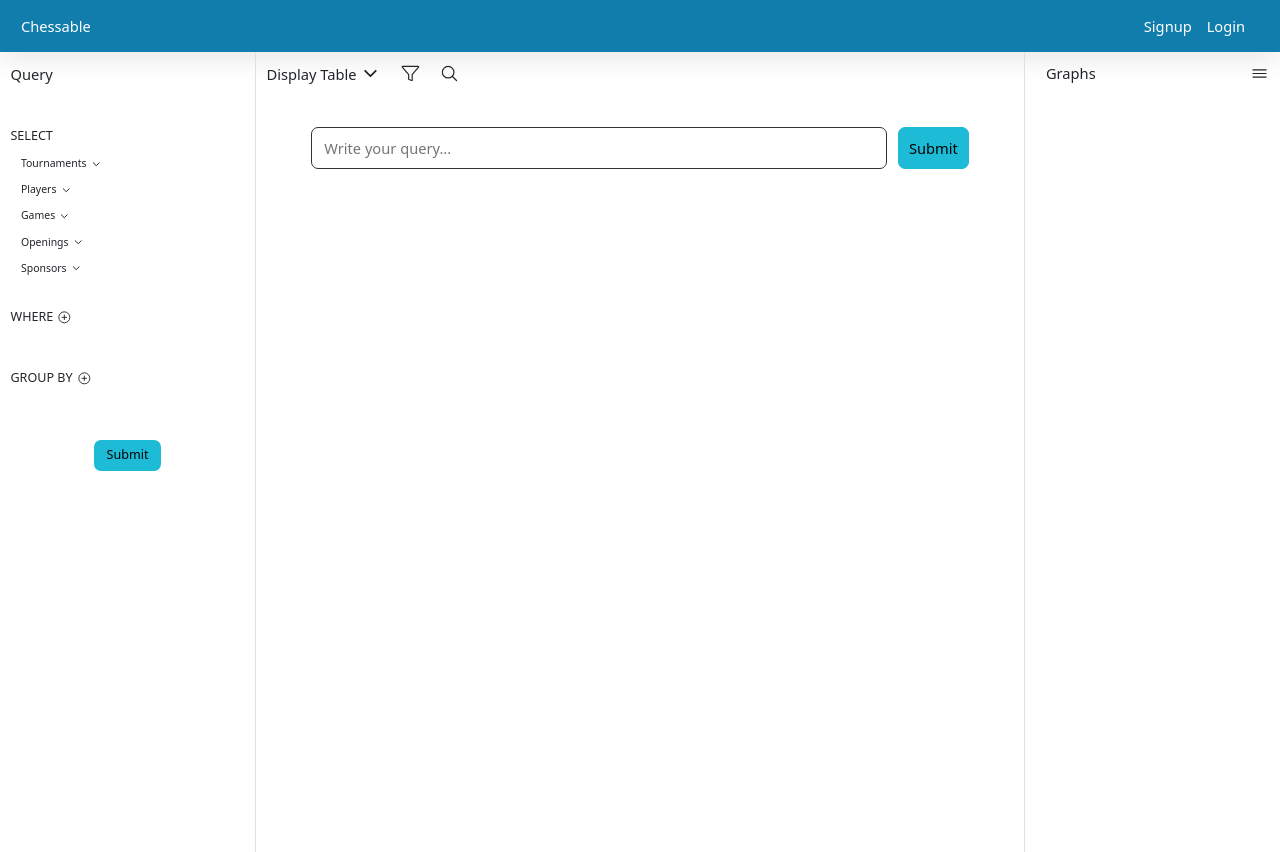
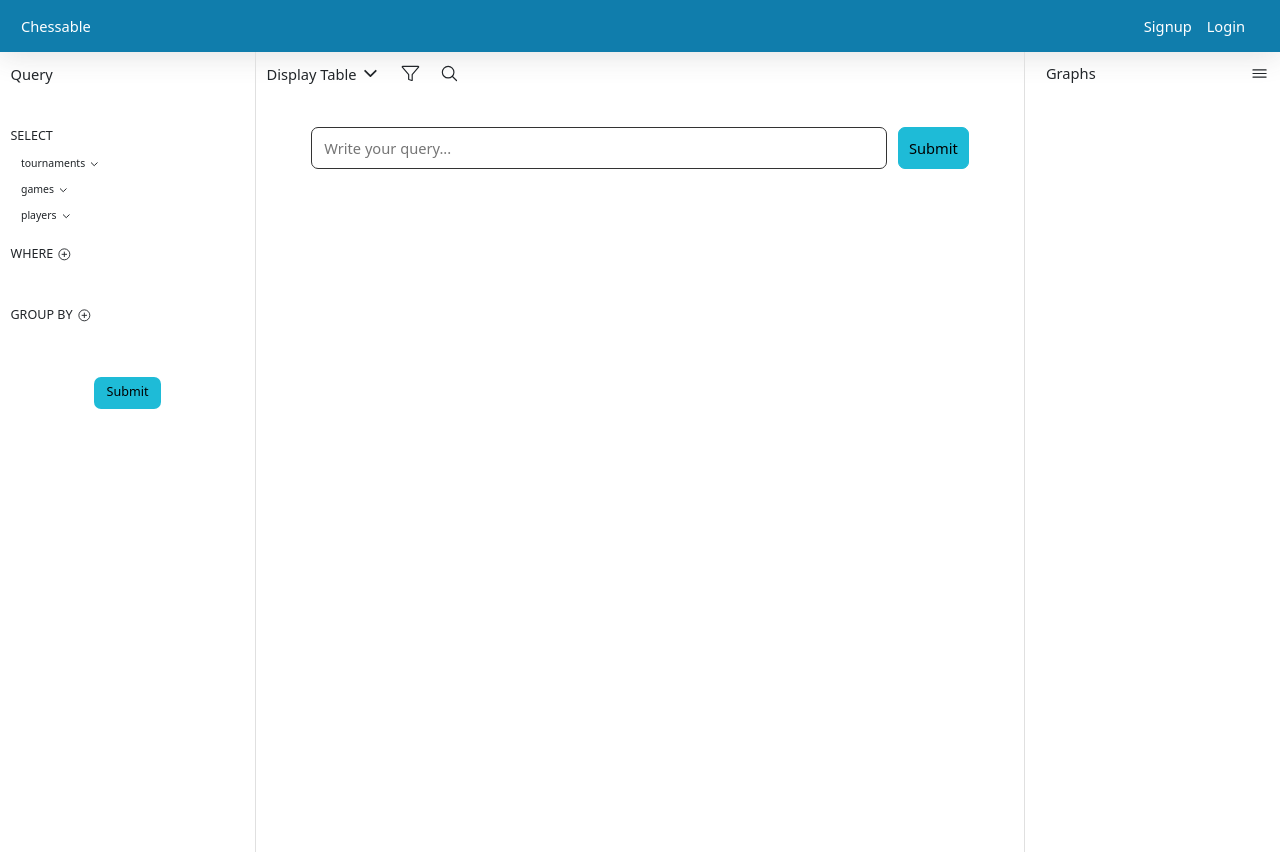
Before and after one commit to ThuNguyen-198/chessable, a React (Vite) app: page / in a window 1280 px wide. Both pictures are taken after a click on the element "WHERE". Built offline with nearby package versions, Linux system fonts and the light colour scheme.

Commit message:
refactor section select to dynamically rendering chessDB

```diff
--- a/src/App.css
+++ b/src/App.css
@@ -96,38 +96,6 @@ select:focus {
 }
 
 /* SELECT Block */
-.select-table-list {
-  display: flex;
-  flex-direction: column;
-  align-items: flex-start;
-  justify-content: space-between;
-  gap: 1rem;
-}
-.select-table-list li {
-  display: flex;
-  flex-direction: column;
-  align-items: flex-start;
-  justify-content: space-between;
-  gap: 1rem;
-}
-.select-table-list form {
-  width: 100%;
-  display: flex;
-  flex-direction: column;
-  align-items: flex-start;
-  gap: 1rem;
-}
-.select-table-list label {
-  width: 50%;
-  display: flex;
-  align-items: center;
-  justify-content: flex-start;
-  gap: 1rem;
-  margin-left: 1rem;
-}
-.select-table-list input {
-  width: fit-content;
-}
 
 /* WHERE Block */
 .where ion-icon {
--- /dev/null
+++ b/src/Components/QuerySelect.css
@@ -0,0 +1,28 @@
+.select-block {
+  width: 100%;
+  flex-direction: column;
+  align-items: flex-start;
+  justify-content: space-between;
+  gap: 2rem;
+}
+.select-block form {
+  display: flex;
+  flex-direction: column;
+  align-items: flex-start;
+  justify-content: space-between;
+  gap: 1rem;
+  margin-left: 2rem;
+}
+.table-name {
+}
+.table-cols {
+  display: flex;
+  flex-direction: column;
+  gap: 1rem;
+  margin-left: 1rem;
+}
+.table-cols label {
+  display: flex;
+  gap: 1rem;
+  align-items: center;
+}
--- a/src/Components/QuerySelect.jsx
+++ b/src/Components/QuerySelect.jsx
@@ -1,55 +1,111 @@
 import React from "react";
+import { useEffect } from "react";
 import { useState } from "react";
+import "./QuerySelect.css";
 
 const QuerySelect = (props) => {
-  const playerCols = [
-    "playerID",
-    "fName",
-    "lName",
-    "age",
-    "gender",
-    "phoneNo",
-    "address",
-    "rating",
-    "title",
-    "country",
-    "totalGames",
-    "totalWins",
-    "totalLoses",
-    "totalDraws",
+  const chessDB = [
+    {
+      tableName: "tournaments",
+      tableData: [
+        {
+          tournamentId: "1",
+          sponsorId: "s1",
+          name: "tournament1",
+          noPlayers: "4",
+        },
+      ],
+    },
+    {
+      tableName: "games",
+      tableData: [{ gameId: "1", whitePlayerId: "w1", name: "date" }],
+    },
+    {
+      tableName: "players",
+      tableData: [{ playerId: "1", won: "2", lose: "3" }],
+    },
   ];
-  const gamesCols = ["ECO", "name", "moves"];
-  const [isDisplayGamesCols, setIsDisplayGamesCols] = useState(false);
-  const [isDisplayToursCols, setIsDisplayToursCols] = useState(false);
-  const [isDisplayPlayersCols, setIsDisplayPlayersCols] = useState(false);
-  const [isDisplayOpeningsCols, setIsDisplayOpeningsCols] = useState(false);
-  const [isDisplaySponsorsCols, setIsDisplaySponsorsCols] = useState(false);
+  const [isDisplayTables, setIsDisplayTables] = useState([false, false, false]);
+  const [checkedCols, setCheckedCols] = useState([]);
 
-  const handleCheckboxPlayers = (event) => {
-    const newValue = event.target.value;
-    props.setCheckedPlayersCols([
-      ...props.checkedPlayersCols,
-      event.target.name,
-    ]);
+  const displayQueryCols = (index) => {
+    let tableState = [...isDisplayTables];
+    tableState[index] = !tableState[index];
+    setIsDisplayTables(tableState);
   };
-  const handleCheckboxGames = (event) => {
-    props.setCheckedGamesCols([...props.checkedGamesCols, event.target.name]);
+  const handleOnChange = (event, index, colName) => {
+    event.preventDefault();
+    let data = [...checkedCols];
+    data[index].tableCols = {
+      ...data[index].tableCols,
+      [colName]: !checkedCols[index].tableCols[colName],
+    };
+    setCheckedCols(data);
+    console.log(checkedCols);
   };
-  const handlePlayersFormSubmit = (event) => {
-    event.preventDefault();
-  };
-  const displayQueryCols = (tableName) => {
-    if (tableName === "players") setIsDisplayPlayersCols(!isDisplayPlayersCols);
-    else if (tableName === "games") setIsDisplayGamesCols(!isDisplayGamesCols);
-    else if (tableName === "tournaments")
-      setIsDisplayToursCols(!isDisplayToursCols);
-    else if (tableName === "sponsors")
-      setIsDisplaySponsorsCols(!isDisplaySponsorsCols);
-    else if (tableName === "openings")
-      setIsDisplayOpeningsCols(!isDisplayOpeningsCols);
-  };
+  useEffect(() => {
+    const data = [];
+    chessDB.map((table, index) => {
+      const tableName = table.tableName;
+      const tableCols = {};
+      Object.entries(table.tableData[0]).map(([name], i) => {
+        tableCols[name] = false;
+      });
+      data.push({ tableName, tableCols });
+    });
+    setCheckedCols(data);
+  }, []);
+
   return (
     <div className="select-block">
+      <p className="query-step">SELECT</p>
+      <form>
+        {chessDB.map((table, index) => (
+          <div key={index}>
+            <div
+              className="text-icon table-name"
+              onClick={() => displayQueryCols(index)}
+            >
+              {chessDB[index].tableName}
+              <ion-icon name="chevron-down-outline"></ion-icon>
+            </div>
+            {isDisplayTables[index] ? (
+              <div className="table-cols">
+                {Object.entries(table.tableData[0]).map(([colName], i) => (
+                  <label key={i}>
+                    <input
+                      type="checkbox"
+                      onChange={(event) =>
+                        handleOnChange(event, index, colName)
+                      }
+                      name={colName}
+                      checked={checkedCols[index].tableCols[colName]}
+                    />
+                    {colName}
+                  </label>
+                ))}
+              </div>
+            ) : (
+              <></>
+            )}
+          </div>
+        ))}
+      </form>
+    </div>
+  );
+};
+
+export default QuerySelect;
+
+// const gamesCols = ["ECO", "name", "moves"];
+// const [isDisplayGamesCols, setIsDisplayGamesCols] = useState(false);
+// const [isDisplayToursCols, setIsDisplayToursCols] = useState(false);
+// const [isDisplayPlayersCols, setIsDisplayPlayersCols] = useState(false);
+// const [isDisplayOpeningsCols, setIsDisplayOpeningsCols] = useState(false);
+// const [isDisplaySponsorsCols, setIsDisplaySponsorsCols] = useState(false);
+
+// {
+/* <div className="select-block">
       <p className="query-step">SELECT</p>
       <ul className="select-table-list">
         <li>
@@ -133,8 +189,5 @@ const QuerySelect = (props) => {
           </div>
         </li>
       </ul>
-    </div>
-  );
-};
-
-export default QuerySelect;
+    </div> */
+// }
```
